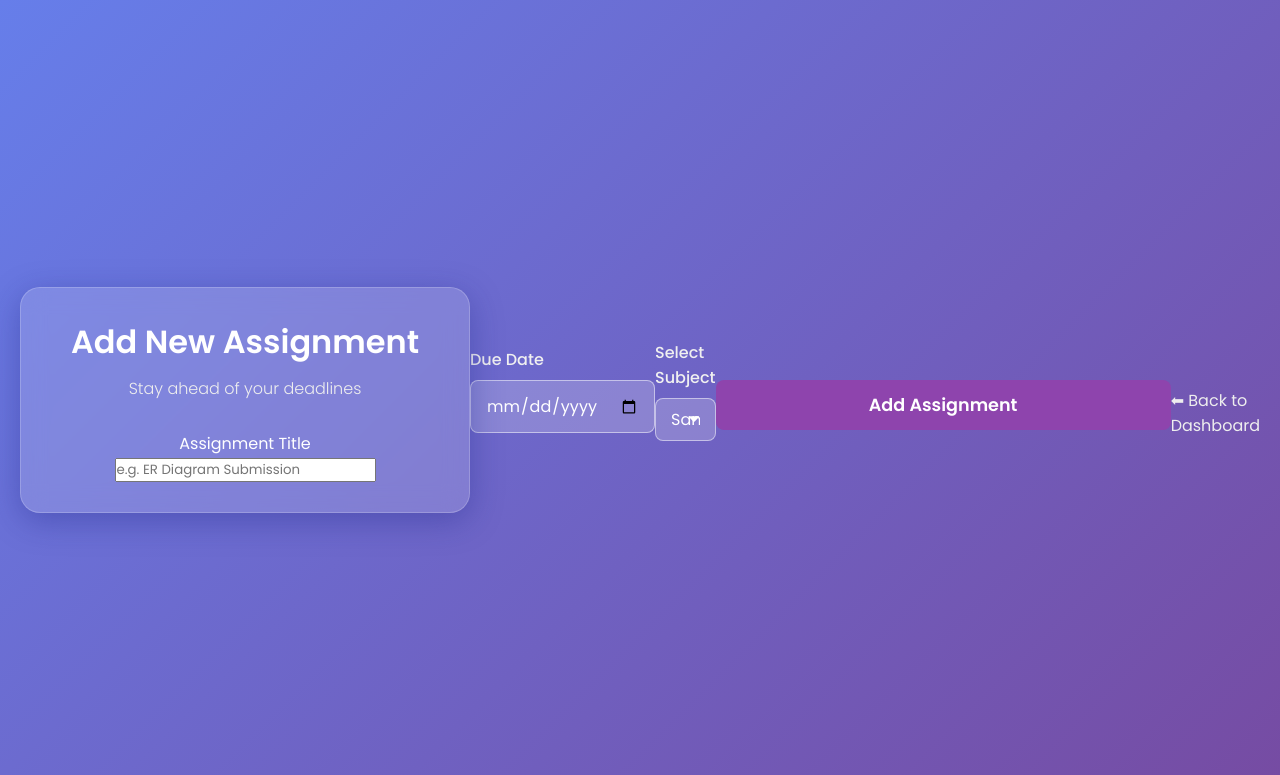
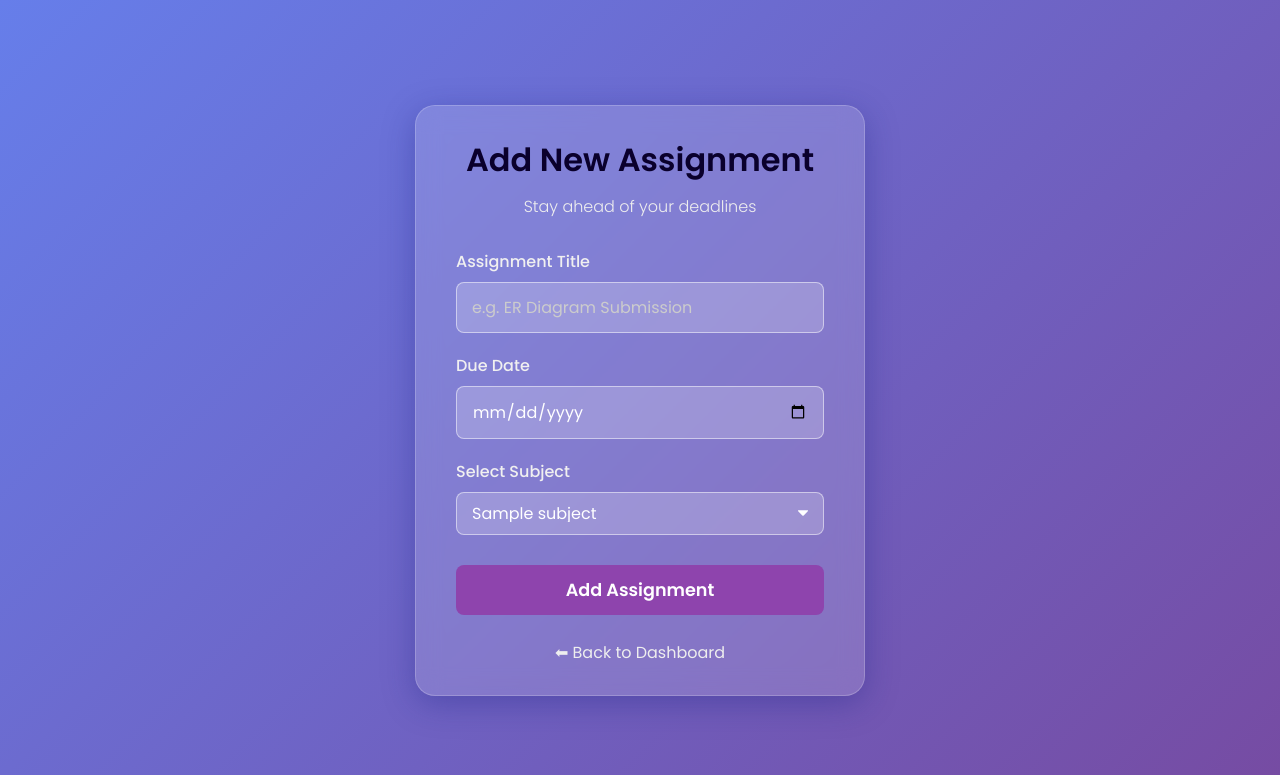
Before and after one commit to MansiYadav05/assignment-tracker, a Flask app: page /assignment in a window 1280 px wide. Shown: the top 775 px of the page. Run offline with Flask 3, Linux system fonts and the light colour scheme; the visitor is signed in with stand-in values (Sample User, id 1); tables that the repository leaves empty hold one stand-in row (values such as "Sample post").

Commit message:
Styling update

```diff
--- a/static/css/style.css
+++ b/static/css/style.css
@@ -13,7 +13,6 @@
     color: #333;
 }
 
-/* Helper to center content on form pages */
 .form-page-body {
     display: flex;
     align-items: center;
@@ -42,7 +41,7 @@
     font-size: 2rem;
     font-weight: 600;
     margin-bottom: 10px;
-    color: #fff;
+    color: #0a002c;
 }
 
 .subtitle {
--- a/templates/assignment.html
+++ b/templates/assignment.html
@@ -14,9 +14,10 @@
         <h2 class="title"> Add New Assignment</h2>
         <p class="subtitle">Stay ahead of your deadlines</p>
 
-        <form method="POST">
-            <label>Assignment Title</label>
-            <input type="text" name="title" placeholder="e.g. ER Diagram Submission" required>
+    <form method="POST">
+    <div class="input-group">
+        <label>Assignment Title</label>
+        <input type="text" name="title" placeholder="e.g. ER Diagram Submission" required>
     </div>
 
     <div class="input-group">
@@ -41,6 +42,7 @@
     <a href="/dashboard" class="back-link">⬅ Back to Dashboard</a>
     </div>
 
+
 </body>
 
 </html>
```
Also changed, not shown: 1 other file.
